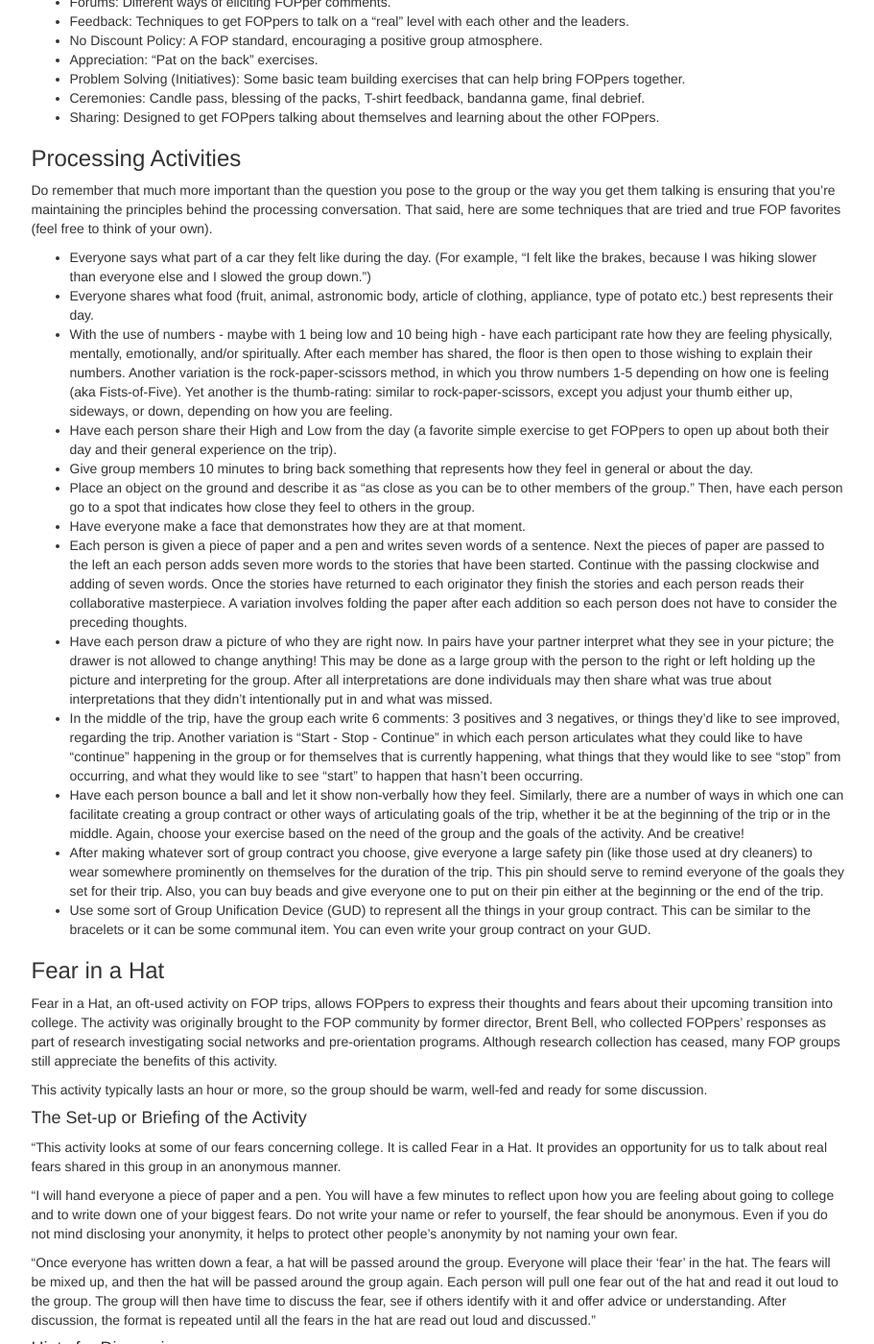
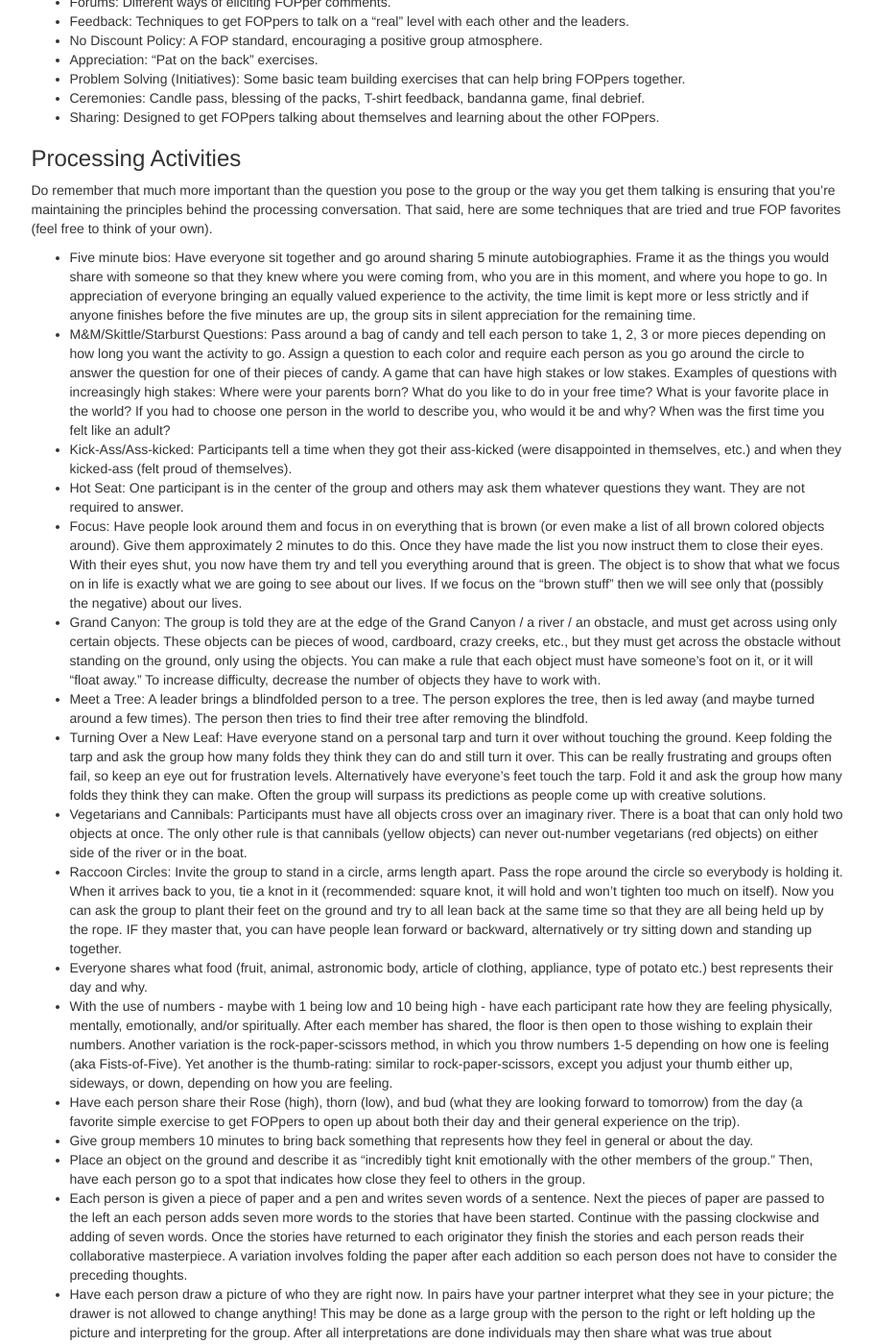
Before and after one commit to neo-project/global-blockchain-compliance-hub, a Jekyll site: the page built from _posts/1111-11-11-processing.md, in a window 1280 px wide and 1400 px high, scrolled down 2579 px. Shown: the whole window at 96% size, without its empty margins (330-1241 px from the left). Built offline with Jekyll 4.4.1, drawn with Linux system fonts in a browser that asks for light colours; nearby versions of some CDN libraries; comment, search, counter and statistics services are not loaded; some of the changed text lies outside the part shown.

Commit message:
Update 1111-11-11-processing.md

```diff
--- a/_posts/1111-11-11-processing.md
+++ b/_posts/1111-11-11-processing.md
@@ -85,19 +85,26 @@ When thinking of the specific technique you want to use to frame your evening me
 
 Do remember that much more important than the question you pose to the group or the way you get them talking is ensuring that you're maintaining the principles behind the processing conversation. That said, here are some techniques that are tried and true FOP favorites (feel free to think of your own).
 
-- Everyone says what part of a car they felt like during the day. (For example, "I felt like the brakes, because I was hiking slower than everyone else and I slowed the group down.")
-- Everyone shares what food (fruit, animal, astronomic body, article of clothing, appliance, type of potato etc.) best represents their day.
+- Five minute bios: Have everyone sit together and go around sharing 5 minute autobiographies. Frame it as the things you would share with someone so that they knew where you were coming from, who you are in this moment, and where you hope to go. In appreciation of everyone bringing an equally valued experience to the activity, the time limit is kept more or less strictly and if anyone finishes before the five minutes are up, the group sits in silent appreciation for the remaining time.
+- M&M/Skittle/Starburst Questions: Pass around a bag of candy and tell each person to take 1, 2, 3 or more pieces depending on how long you want the activity to go. Assign a question to each color and require each person as you go around the circle to answer the question for one of their pieces of candy. A game that can have high stakes or low stakes. Examples of questions with increasingly high stakes: Where were your parents born? What do you like to do in your free time? What is your favorite place in the world? If you had to choose one person in the world to describe you, who would it be and why? When was the first time you felt like an adult?
+- Kick-Ass/Ass-kicked: Participants tell a time when they got their ass-kicked (were disappointed in themselves, etc.) and when they kicked-ass (felt proud of themselves).
+- Hot Seat: One participant is in the center of the group and others may ask them whatever questions they want. They are not required to answer.
+- Focus: Have people look around them and focus in on everything that is brown (or even make a list of all brown colored objects around). Give them approximately 2 minutes to do this. Once they have made the list you now instruct them to close their eyes. With their eyes shut, you now have them try and tell you everything around that is green. The object is to show that what we focus on in life is exactly what we are going to see about our lives. If we focus on the “brown stuff” then we will see only that (possibly the negative) about our lives.
+- Grand Canyon: The group is told they are at the edge of the Grand Canyon / a river / an obstacle, and must get across using only certain objects. These objects can be pieces of wood, cardboard, crazy creeks, etc., but they must get across the obstacle without standing on the ground, only using the objects. You can make a rule that each object must have someone’s foot on it, or it will “float away.” To increase difficulty, decrease the number of objects they have to work with.
+- Meet a Tree: A leader brings a blindfolded person to a tree. The person explores the tree, then is led away (and maybe turned around a few times). The person then tries to find their tree after removing the blindfold.
+- Turning Over a New Leaf: Have everyone stand on a personal tarp and turn it over without touching the ground. Keep folding the tarp and ask the group how many folds they think they can do and still turn it over. This can be really frustrating and groups often fail, so keep an eye out for frustration levels. Alternatively have everyone’s feet touch the tarp. Fold it and ask the group how many folds they think they can make. Often the group will surpass its predictions as people come up with creative solutions.
+- Vegetarians and Cannibals: Participants must have all objects cross over an imaginary river. There is a boat that can only hold two objects at once. The only other rule is that cannibals (yellow objects) can never out-number vegetarians (red objects) on either side of the river or in the boat.
+- Raccoon Circles: Invite the group to stand in a circle, arms length apart. Pass the rope around the circle so everybody is holding it. When it arrives back to you, tie a knot in it (recommended: square knot, it will hold and won’t tighten too much on itself). Now you can ask the group to plant their feet on the ground and try to all lean back at the same time so that they are all being held up by the rope. IF they master that, you can have people lean forward or backward, alternatively or try sitting down and standing up together.
+- Everyone shares what food (fruit, animal, astronomic body, article of clothing, appliance, type of potato etc.) best represents their day and why.
 - With the use of numbers - maybe with 1 being low and 10 being high - have each participant rate how they are feeling physically, mentally, emotionally, and/or spiritually. After each member has shared, the floor is then open to those wishing to explain their numbers. Another variation is the rock-paper-scissors method, in which you throw numbers 1-5 depending on how one is feeling (aka Fists-of-Five). Yet another is the thumb-rating: similar to rock-paper-scissors, except you adjust your thumb either up, sideways, or down, depending on how you are feeling.
-- Have each person share their High and Low from the day (a favorite simple exercise to get FOPpers to open up about both their day and their general experience on the trip).
+- Have each person share their Rose (high), thorn (low), and bud (what they are looking forward to tomorrow) from the day (a favorite simple exercise to get FOPpers to open up about both their day and their general experience on the trip).
 - Give group members 10 minutes to bring back something that represents how they feel in general or about the day.
-- Place an object on the ground and describe it as "as close as you can be to other members of the group." Then, have each person go to a spot that indicates how close they feel to others in the group.
-- Have everyone make a face that demonstrates how they are at that moment.
+- Place an object on the ground and describe it as "incredibly tight knit emotionally with the other members of the group." Then, have each person go to a spot that indicates how close they feel to others in the group.
 - Each person is given a piece of paper and a pen and writes seven words of a sentence. Next the pieces of paper are passed to the left an each person adds seven more words to the stories that have been started. Continue with the passing clockwise and adding of seven words. Once the stories have returned to each originator they finish the stories and each person reads their collaborative masterpiece. A variation involves folding the paper after each addition so each person does not have to consider the preceding thoughts.
 - Have each person draw a picture of who they are right now. In pairs have your partner interpret what they see in your picture; the drawer is not allowed to change anything! This may be done as a large group with the person to the right or left holding up the picture and interpreting for the group. After all interpretations are done individuals may then share what was true about interpretations that they didn't intentionally put in and what was missed.
-- In the middle of the trip, have the group each write 6 comments: 3 positives and 3 negatives, or things they'd like to see improved, regarding the trip. Another variation is "Start - Stop - Continue" in which each person articulates what they could like to have "continue" happening in the group or for themselves that is currently happening, what things that they would like to see "stop" from occurring, and what they would like to see "start" to happen that hasn't been occurring.
+- In the middle of the trip, have the group each write 6 comments: 3 positives and 3 deltas, or things they'd like to see improved, regarding the trip. Another variation is "Start - Stop - Continue" in which each person articulates what they could like to have "continue" happening in the group or for themselves that is currently happening, what things that they would like to see "stop" from occurring, and what they would like to see "start" to happen that hasn't been occurring.
 - Have each person bounce a ball and let it show non-verbally how they feel. Similarly, there are a number of ways in which one can facilitate creating a group contract or other ways of articulating goals of the trip, whether it be at the beginning of the trip or in the middle. Again, choose your exercise based on the need of the group and the goals of the activity. And be creative!
-- After making whatever sort of group contract you choose, give everyone a large
-safety pin (like those used at dry cleaners) to wear somewhere prominently on themselves for the duration of the trip. This pin should serve to remind everyone of the goals they set for their trip. Also, you can buy beads and give everyone one to put on their pin either at the beginning or the end of the trip.
+- After making whatever sort of group contract you choose, give everyone a large safety pin (like those used at dry cleaners) to wear somewhere prominently on themselves for the duration of the trip. This pin should serve to remind everyone of the goals they set for their trip. Also, you can buy beads and give everyone one to put on their pin either at the beginning or the end of the trip.
 - Use some sort of Group Unification Device (GUD) to represent all the things in your group contract. This can be similar to the bracelets or it can be some communal item. You can even write your group contract on your GUD.
 
 ### Fear in a Hat
@@ -113,7 +120,6 @@ This activity typically lasts an hour or more, so the group should be warm, well
 "I will hand everyone a piece of paper and a pen. You will have a few minutes to reflect upon how you are feeling about going to college and to write down one of your biggest fears. Do not write your name or refer to yourself, the fear should be anonymous. Even if you do not mind disclosing your anonymity, it helps to protect other people's anonymity by not naming your own fear.
 
 "Once everyone has written down a fear, a hat will be passed around the group. Everyone will place their 'fear' in the hat. The fears will be mixed up, and then the hat will be passed around the group again. Each person will pull one fear out of the hat and read it out loud to the group. The group will then have time to discuss the fear, see if others identify with it and offer advice or understanding. After discussion, the format is repeated until all the fears in the hat are read out loud and discussed."
-
 
 #### Hints for Discussion
 
```
